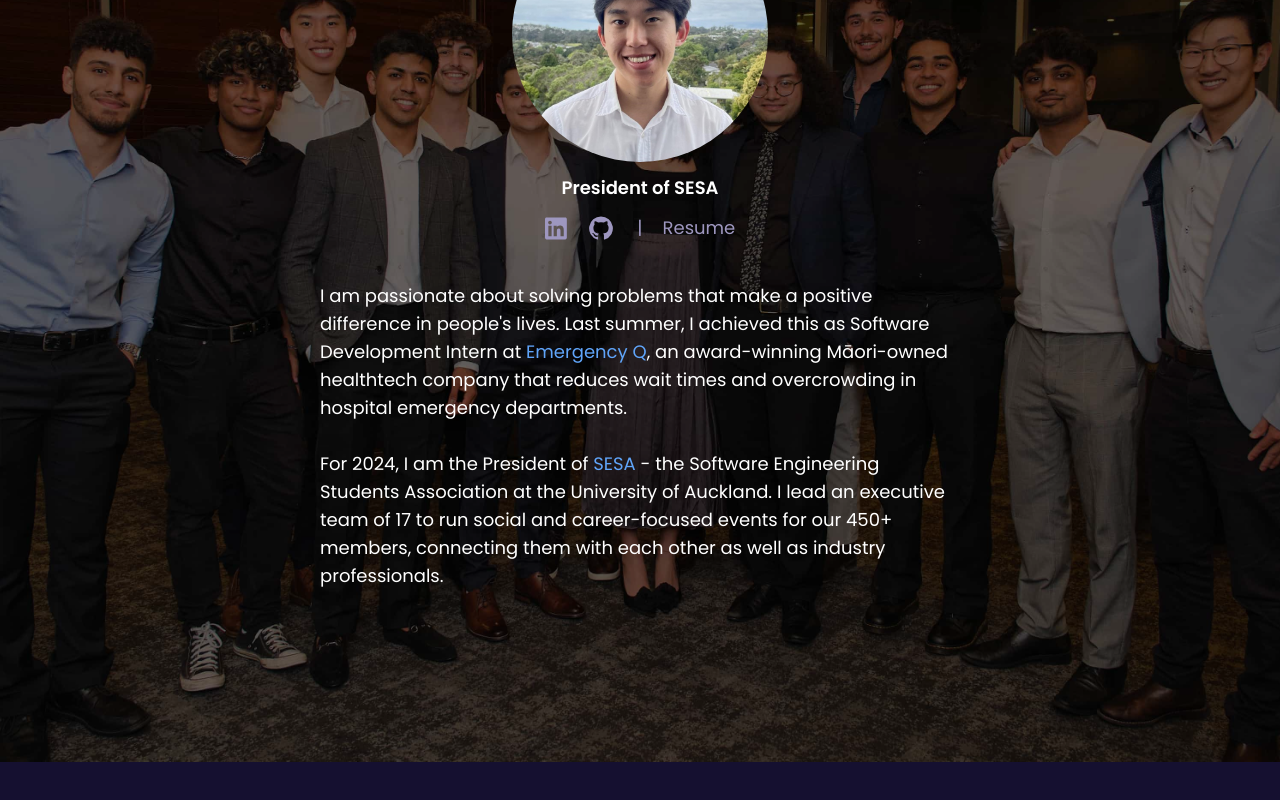
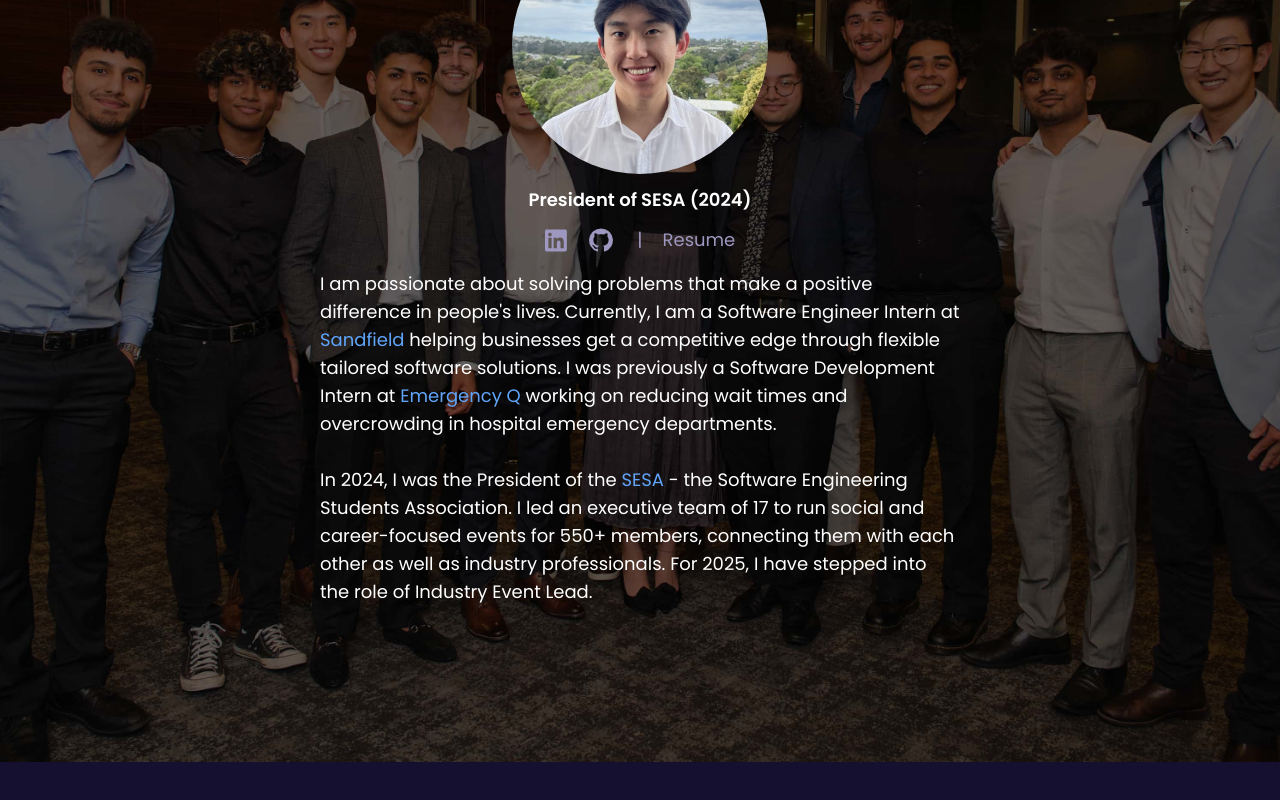
Before and after one commit to tonylxm/website, a React (Vite) app: page / in a window 1280 px wide. Shown: the part 1038-1838 px from the top of the page. Built offline with nearby package versions, Linux system fonts and the light colour scheme.

Commit message:
Updated about section text and migrated directly to About.jsx

```diff
--- a/src/components/About.jsx
+++ b/src/components/About.jsx
@@ -4,7 +4,7 @@ import profile from "../assets/profile.jpg";
 import { LinkedInSvg, GitHubSvg } from "../assets/svg";
 import resume from "../assets/Tony Lim Resume.pdf";
 import Animation from "../utils/Animation";
-import { titles, about } from "../constants/constants";
+import { titles } from "../constants/constants";
 import TypewriterEffect from "../utils/TyperwriterEffect";
 import { TYPING_SPEED } from "../utils/TypewriterSpeeds";
 import { useSpring, animated } from "react-spring";
@@ -97,24 +97,47 @@ const About = () => {
               Resume
             </a>
           </div>
-          <div
-            className={`${styles.sectionText} text-left text-white mt-4 sm:md:mt-6 lg:xl:mt-10`}
-          >
-            {about[0].paragraphs.map((paragraph, index) => (
-              <div key={index}>
-                {paragraph.text}
-                <a
-                  href={paragraph.link.url}
-                  target="_blank"
-                  className="hover:underline text-blue-400 hover:text-blue-500"
-                >
-                  {paragraph.link.text}
-                </a>
-                {paragraph.additional_text}
-                <br />
-                <br />
-              </div>
-            ))}
+          <div className={`${styles.sectionText} text-left text-white mt-4`}>
+            <p>
+              I am passionate about solving problems that make a positive
+              difference in people's lives. Currently, I am a Software Engineer
+              Intern at{" "}
+              <a
+                href="https://www.sandfield.co.nz/"
+                target="_blank"
+                className="text-blue-400 hover:text-blue-500 hover:underline"
+              >
+                Sandfield
+              </a>{" "}
+              helping businesses get a competitive edge through flexible
+              tailored software solutions. I was previously a Software
+              Development Intern at{" "}
+              <a
+                href="https://www.emergencyq.com/"
+                target="_blank"
+                className="text-blue-400 hover:text-blue-500 hover:underline"
+              >
+                Emergency Q
+              </a>{" "}
+              working on reducing wait times and overcrowding in hospital
+              emergency departments.
+            </p>
+            <br />
+            <p>
+              In 2024, I was the President of the{" "}
+              <a
+                href="https://www.sesa.org.nz/"
+                target="_blank"
+                className="text-blue-400 hover:text-blue-500 hover:underline"
+              >
+                SESA
+              </a>{" "}
+              - the Software Engineering Students Association. I led an
+              executive team of 17 to run social and career-focused events for
+              550+ members, connecting them with each other as well as industry
+              professionals. For 2025, I have stepped into the role of Industry
+              Event Lead.
+            </p>
           </div>
         </Animation>
       </div>
--- a/src/constants/constants.js
+++ b/src/constants/constants.js
@@ -24,7 +24,7 @@ export const titles = [
     img: code,
   },
   {
-    title: "President of SESA",
+    title: "President of SESA (2024)",
     img: sesa,
   },
   {
@@ -57,31 +57,6 @@ export const titles = [
   },
 ];
 
-export const about = [
-  {
-    paragraphs: [
-      {
-        text: "I am passionate about solving problems that make a positive difference in people's lives. Last summer, I achieved this as Software Development Intern at ",
-        link: {
-          url: "https://www.emergencyq.com/",
-          text: "Emergency Q",
-        },
-        additional_text:
-          ", an award-winning Māori-owned healthtech company that reduces wait times and overcrowding in hospital emergency departments.",
-      },
-      {
-        text: "For 2024, I am the President of ",
-        link: {
-          url: "https://www.sesa.org.nz/",
-          text: "SESA",
-        },
-        additional_text:
-          " - the Software Engineering Students Association at the University of Auckland. I lead an executive team of 17 to run social and career-focused events for our 450+ members, connecting them with each other as well as industry professionals.",
-      },
-    ],
-  },
-];
-
 export const projects = [
   {
     name: "XV",
@@ -99,30 +74,3 @@ export const projects = [
     github_url: "https://github.com/tonylxm/escAIpe-room-game-potioncraft",
   },
 ];
-
-// export const testimonials = [
-//   {
-//     testimonial:
-//       "I thought it was impossible to make a website as beautiful as our product, but Rick proved me wrong.",
-//     name: "Sara Lee",
-//     designation: "CFO",
-//     company: "Acme Co",
-//     image: "https://randomuser.me/api/portraits/women/4.jpg",
-//   },
-//   {
-//     testimonial:
-//       "I've never met a web developer who truly cares about their clients' success like Rick does.",
-//     name: "Chris Brown",
-//     designation: "COO",
-//     company: "DEF Corp",
-//     image: "https://randomuser.me/api/portraits/men/5.jpg",
-//   },
-//   {
-//     testimonial:
-//       "After Rick optimized our website, our traffic increased by 50%. We can't thank them enough!",
-//     name: "Lisa Wang",
-//     designation: "CTO",
-//     company: "456 Enterprises",
-//     image: "https://randomuser.me/api/portraits/women/6.jpg",
-//   },
-// ];
```
